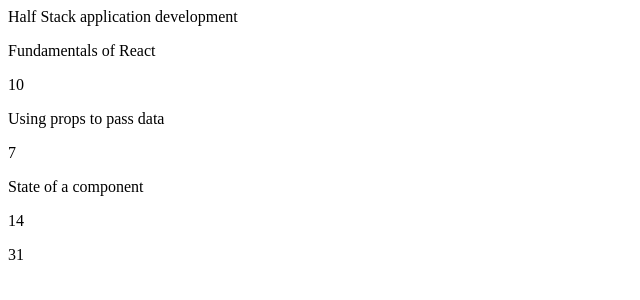
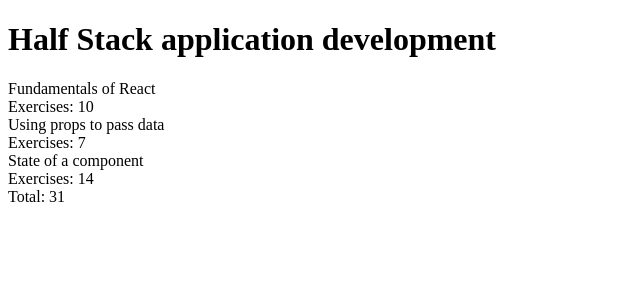
Before and after one commit to tahsinhere/FullStackOpen, a React (Vite) app in the folder Part 1/CourseInfo/: page / in a window 1280 px wide. Shown: the top 300 px of the page, without its empty margins (0-640 px from the left). Built offline with nearby package versions, Linux system fonts and the light colour scheme.

Commit message:
1.3 Done

```diff
--- a/Part 1/CourseInfo/src/App.jsx
+++ b/Part 1/CourseInfo/src/App.jsx
@@ -1,56 +1,61 @@
 const App = () => {
   const course = "Half Stack application development";
-  const part1 = "Fundamentals of React";
-  const exercises1 = 10;
-  const part2 = "Using props to pass data";
-  const exercises2 = 7;
-  const part3 = "State of a component";
-  const exercises3 = 14;
 
-  const exercisesTotal = exercises1 + exercises2 + exercises3;
+  const part1 = {
+    name: "Fundamentals of React",
+    exercises: 10,
+  };
+  const part2 = {
+    name: "Using props to pass data",
+    exercises: 7,
+  };
+  const part3 = {
+    name: "State of a component",
+    exercises: 14,
+  };
 
   return (
     <div>
       <Header course={course} />
-      <Content
-        part1={part1}
-        exercises1={exercises1}
-        part2={part2}
-        exercises2={exercises2}
-        part3={part3}
-        exercises3={exercises3}
+
+      <Content part1={part1} part2={part2} part3={part3} />
+
+      <Total
+        exercise1={part1.exercises}
+        exercise2={part2.exercises}
+        exercise3={part3.exercises}
       />
-
-      <Total exercise={exercisesTotal} />
     </div>
   );
 };
 
 export default App;
 
-function Header({ course }) {
-  return <div>{course}</div>;
+function Header(props) {
+  return <h1>{props.course}</h1>;
 }
 
-function Content({ part1, part2, part3, exercises1, exercises2, exercises3 }) {
+function Content(props) {
   return (
-    <div>
-      <Part part={part1} exercises={exercises1} />
-      <Part part={part2} exercises={exercises2} />
-      <Part part={part3} exercises={exercises3} />
-    </div>
+    <>
+      <div>
+        {props.part1.name}
+        <div>{` Exercises: ${props.part1.exercises}`}</div>
+      </div>
+      <div>
+        {props.part2.name}
+        <div> {` Exercises: ${props.part2.exercises}`}</div>
+      </div>
+      <div>
+        {props.part3.name}
+        <div>{` Exercises: ${props.part3.exercises}`}</div>
+      </div>
+    </>
   );
 }
 
-const Part = ({ part, exercises }) => {
+const Total = (props) => {
   return (
-    <div>
-      <p>{part}</p>
-      <p> {exercises}</p>
-    </div>
+    <div>{`Total: ${props.exercise1 + props.exercise2 + props.exercise3}`}</div>
   );
 };
-
-const Total = (props) => {
-  return <div>{props.exercise}</div>;
-};
```
